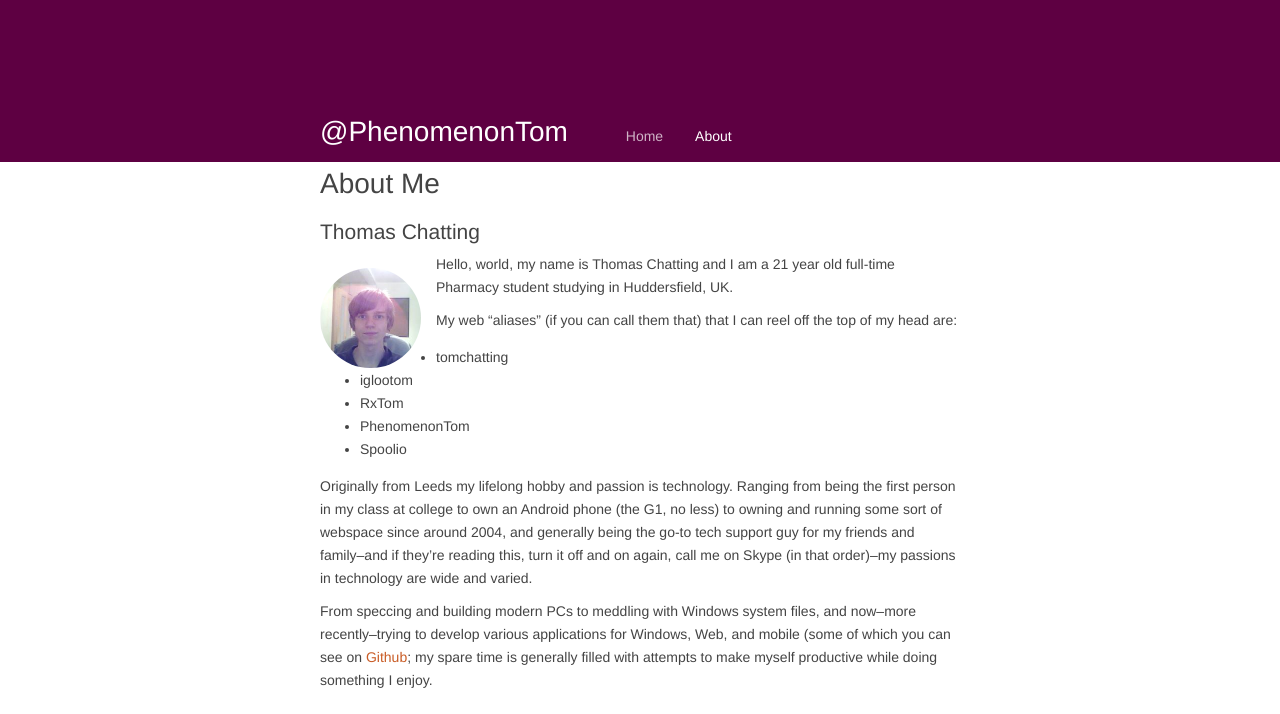
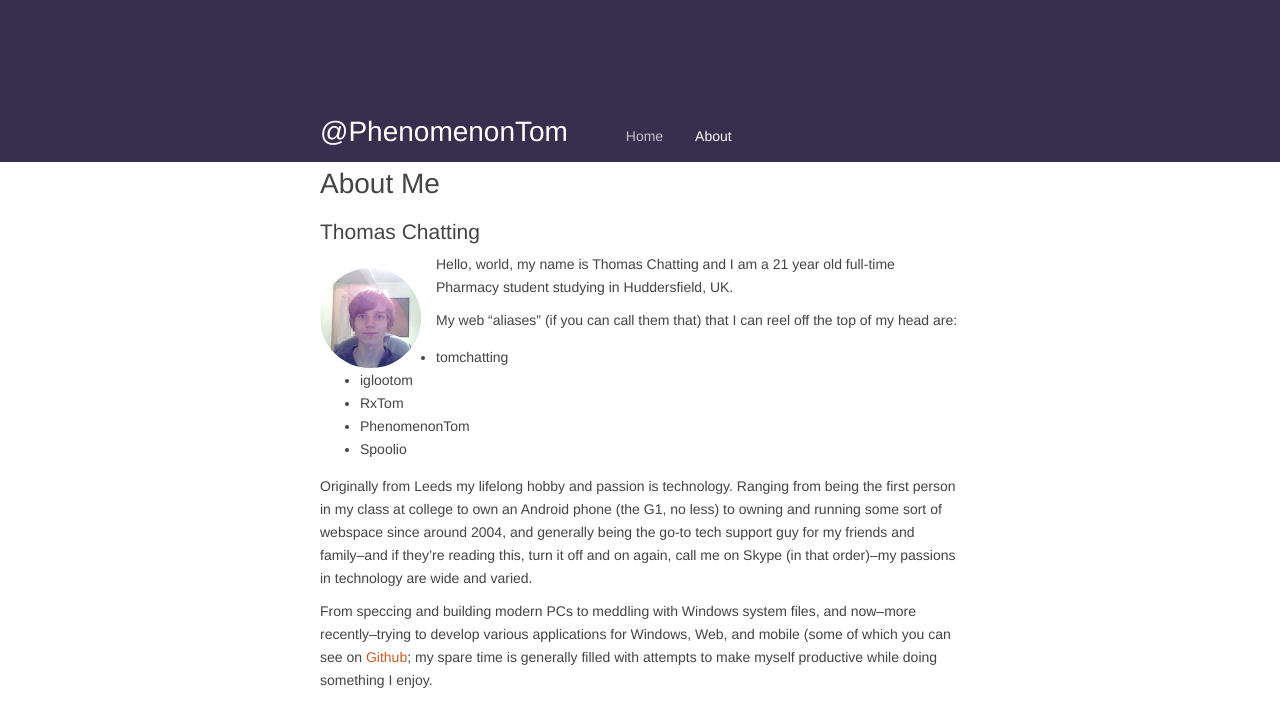
Before and after one commit to tomchatting/tomchatting.github.io, a Jekyll site: the page built from about.markdown, in a window 1280 px wide. Shown: the top 714 px of the page. Built offline with Jekyll 4.4.1, drawn with Linux system fonts in a browser that asks for light colours.

Commit message:
Another colour
Note to self: make the site make people feel like they need to wear
Converse to read it.

```diff
--- a/css/main.css
+++ b/css/main.css
@@ -263,7 +263,7 @@ footer {
 
 .banner {
     padding-top: 30%; /* [1] */
- 	background-color: #5E0042; /*5E0042/9C4D3A*/
+ 	background-color: #382F4E; /*5E0042/9C4D3A*/
     display: block;
 }
 
```
